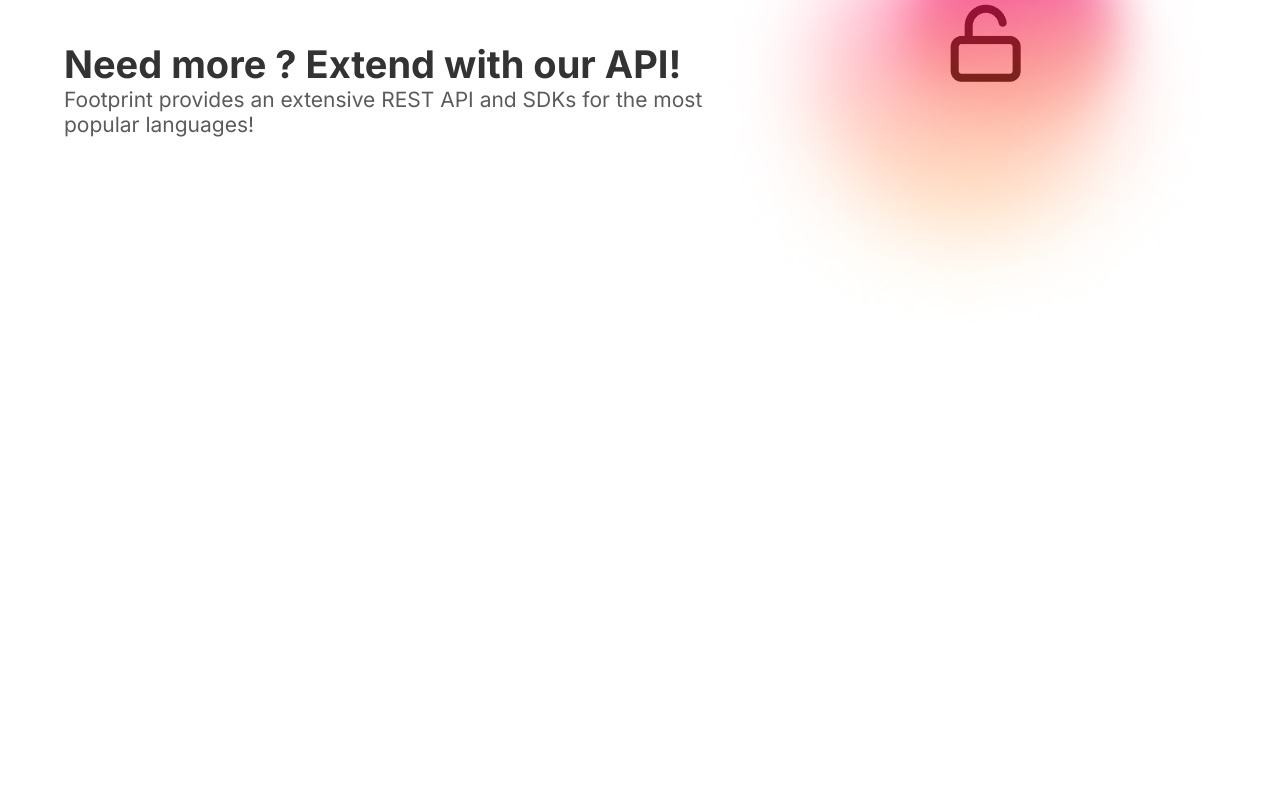
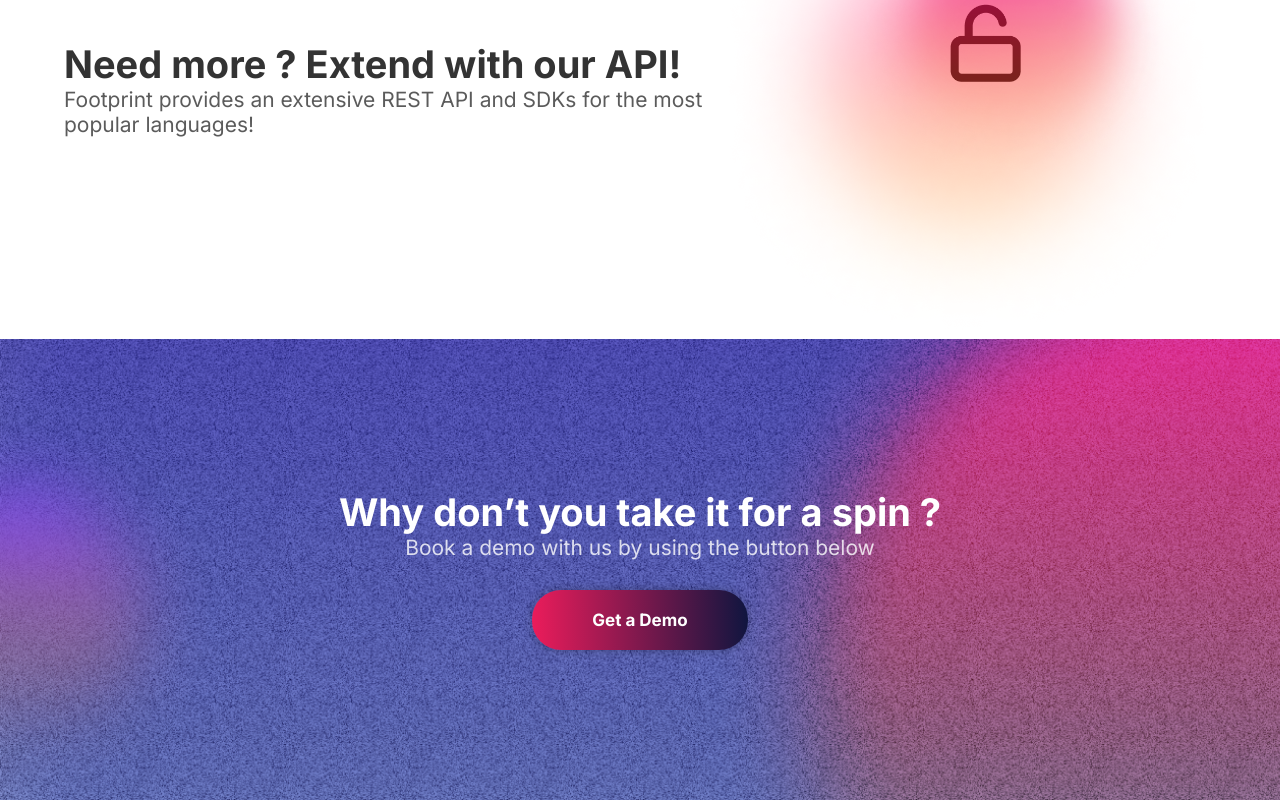
Before and after one commit to codaintelligenceUS/codaintelligence-website, a React (Vite) app: page / in a window 1280 px wide. Shown: the part 2997-3797 px from the top of the page. Before the commit the page ends 3336 px from the top, so only its background shows below. Built offline with nearby package versions, Linux system fonts and the light colour scheme.

Commit message:
feat: Add book demo section

```diff
--- a/src/sections/Home/Home.tsx
+++ b/src/sections/Home/Home.tsx
@@ -1,4 +1,5 @@
 import { API } from "./components/API/API";
+import { BookDemo } from "./components/BookDemo/BookDemo";
 import { Header } from "./components/Header/Header";
 import { SOC } from "./components/SOC/SOC";
 import { USP } from "./components/USP/USP";
@@ -10,6 +11,7 @@ export function Home() {
       <USP />
       <SOC />
       <API />
+      <BookDemo />
     </>
   );
 }
--- /dev/null
+++ b/src/sections/Home/components/BookDemo/BookDemo.module.css
@@ -0,0 +1,12 @@
+.container {
+  display: flex;
+  flex-direction: column;
+  align-items: center;
+  justify-content: center;
+  gap: 30px;
+  padding: 150px;
+
+  background-image: url("./Gradient.png");
+  background-size: cover;
+  background-repeat: no-repeat;
+}
--- /dev/null
+++ b/src/sections/Home/components/BookDemo/BookDemo.tsx
@@ -0,0 +1,14 @@
+import { Title } from "@/atoms/Title/Title";
+import styles from "./BookDemo.module.css";
+import { DemoButton } from "@/atoms";
+export function BookDemo() {
+  return (
+    <section className={styles.container}>
+      <Title
+        title="Why don’t you take it for a spin ?"
+        subtitle="Book a demo with us by using the button below"
+      />
+      <DemoButton isLarge />
+    </section>
+  );
+}
```
Also changed, not shown: src/sections/Home/components/BookDemo/Gradient.png (added).
